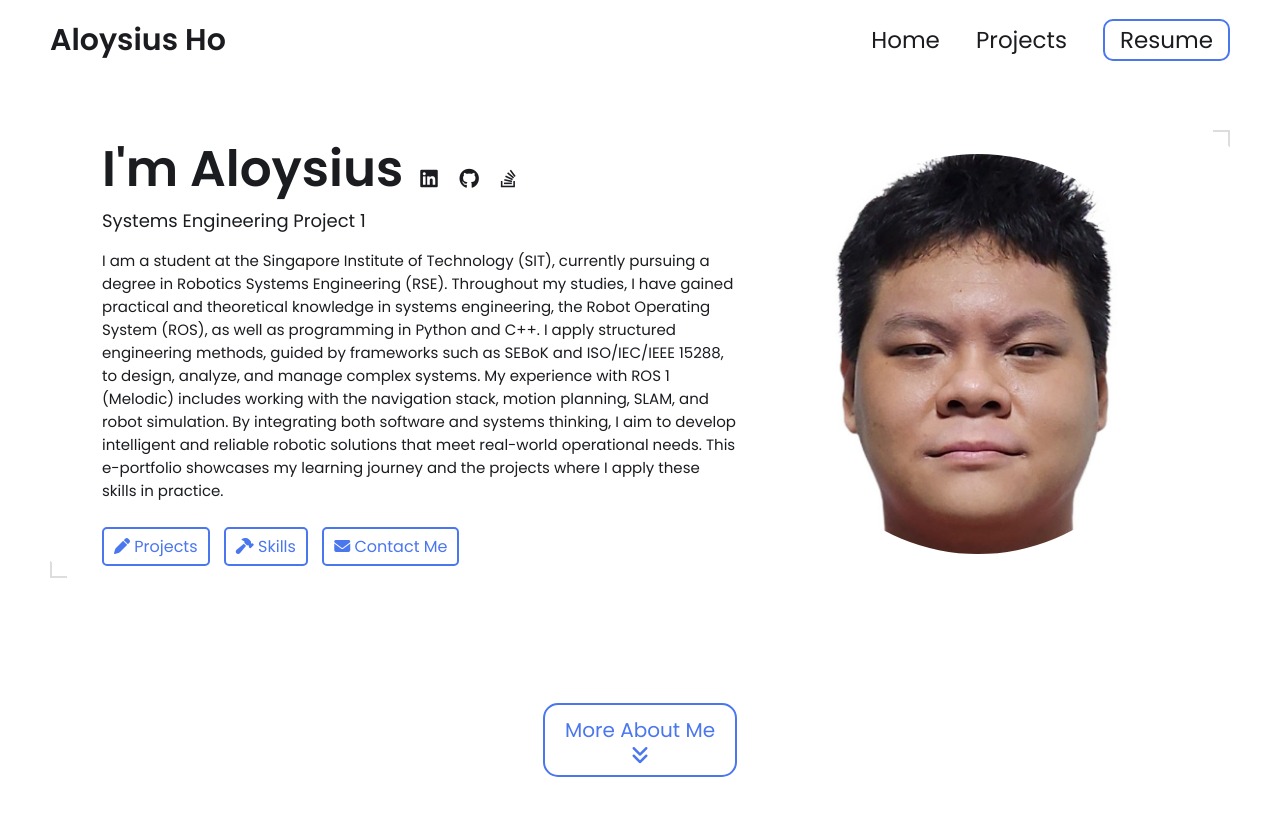
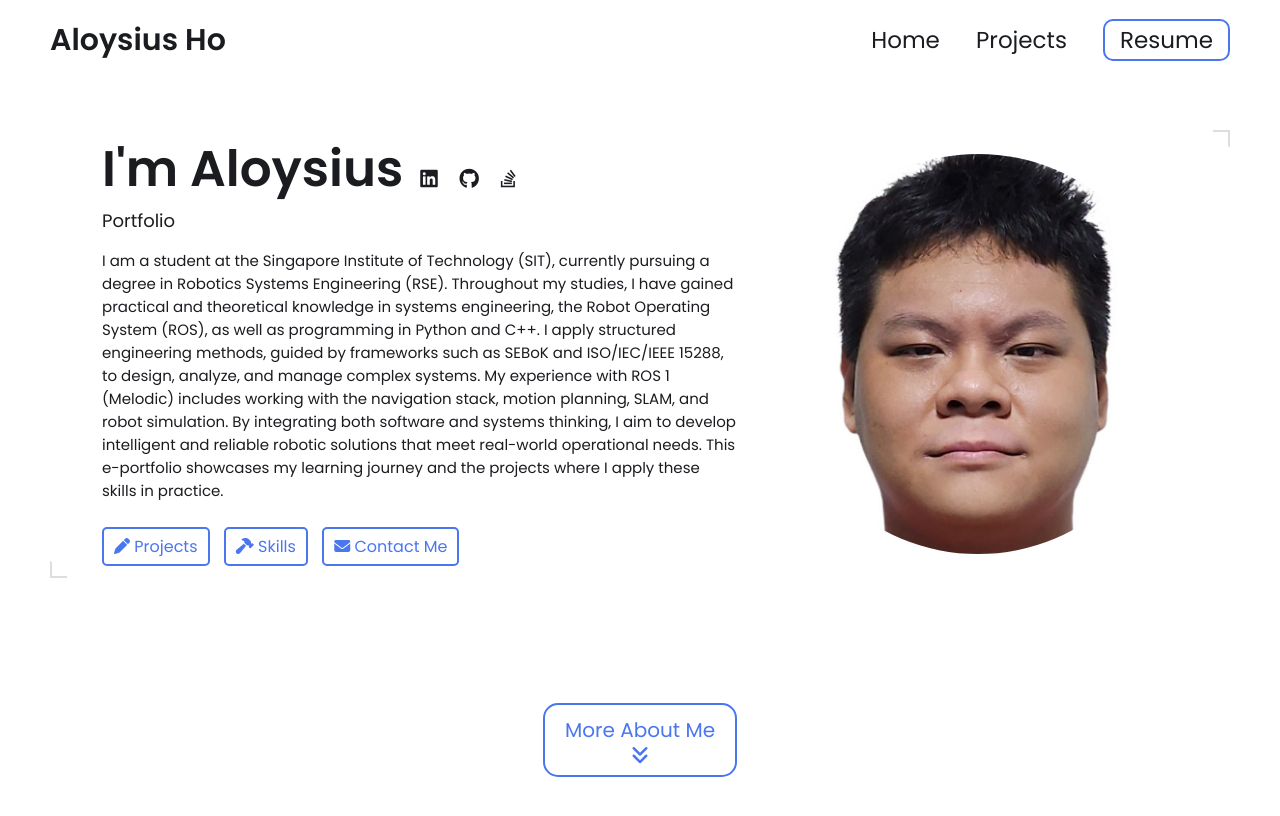
Before and after one commit to AloysiusHo/AloysiusHo.github.io, a Jekyll site: the page built from index.html, in a window 1280 px wide and 900 px high. Shown: the top 816 px of the window. Built offline with Jekyll 4.4.1, drawn with Linux system fonts in a browser that asks for light colours.

Commit message:
Update _config.yml

```diff
--- a/_config.yml
+++ b/_config.yml
@@ -13,7 +13,7 @@ title: Aloysius Ho's Portfolio # This is what shows up in the tab of the browser
 
 # Hero Section
 name: Aloysius Ho
-headline: Systems Engineering Project 1
+headline: Portfolio
 description: >- # dont remove this line. this will ignore all new lines until the next section
  I am a student at the Singapore Institute of Technology (SIT), currently pursuing a degree in Robotics Systems Engineering (RSE).
  Throughout my studies, I have gained practical and theoretical knowledge in systems engineering, the Robot Operating System (ROS), as well as programming in Python and C++.
```
